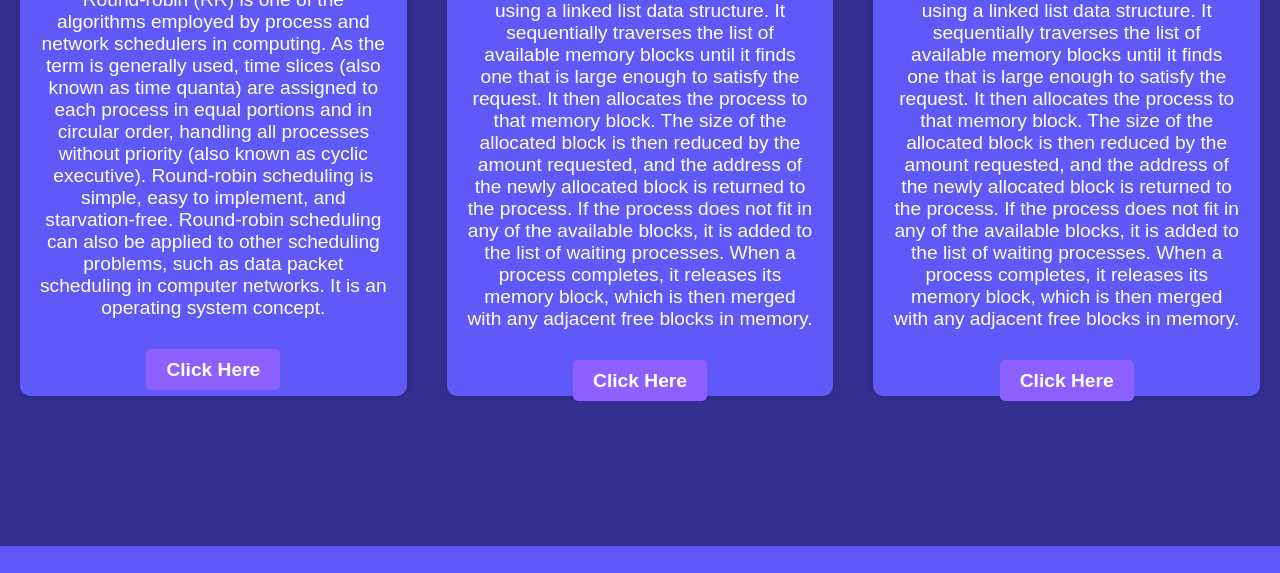
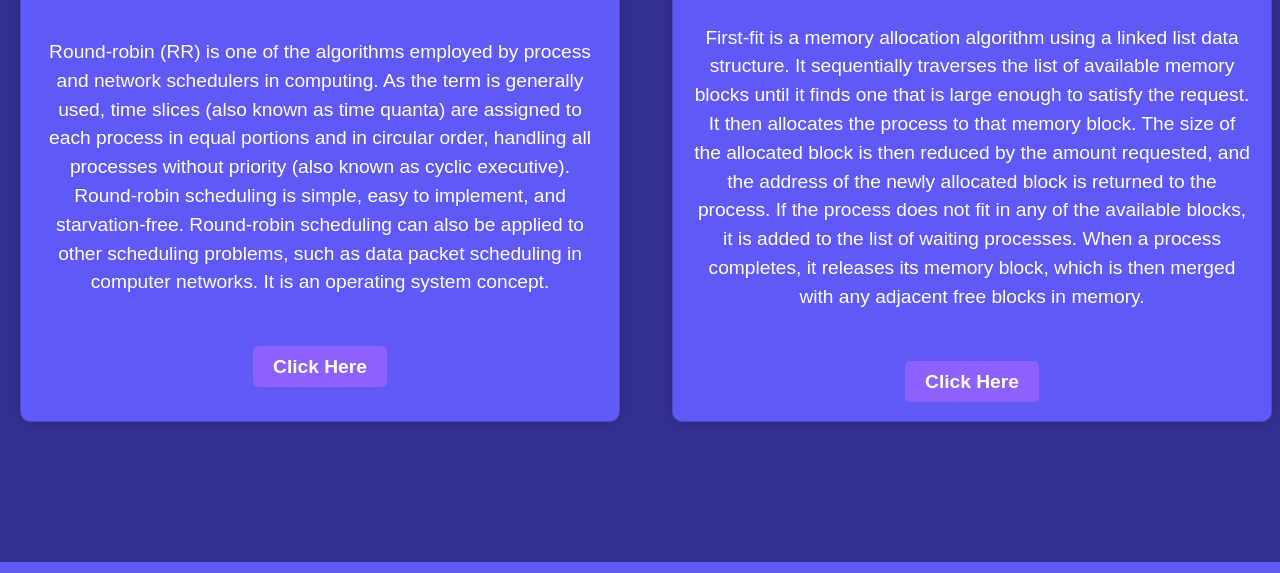
Before and after one commit to NabeelSohail-30/OS-Lab-Project, a plain HTML site: page index.html in a window 1280 px wide. Shown: the part 336-909 px from the top of the page. Drawn offline with nearby package versions, Linux system fonts and the light colour scheme.

Commit message:
starting worst fit

```diff
--- a/index.html
+++ b/index.html
@@ -6,6 +6,8 @@
     <meta name="viewport" content="width=device-width, initial-scale=1.0">
     <title>OS Lab Project</title>
     <link rel="stylesheet" href="https://use.fontawesome.com/releases/v5.15.4/css/all.css">
+    <link href="https://cdn.jsdelivr.net/npm/bootstrap@5.2.0/dist/css/bootstrap.min.css" rel="stylesheet"
+        integrity="sha384-gH2yIJqKdNHPEq0n4Mqa/HGKIhSkIHeL5AyhkYV8i59U5AR6csBvApHHNl/vI1Bx" crossorigin="anonymous">
     <link rel="stylesheet" href="style.css">
 </head>
 
@@ -24,47 +26,106 @@
     </header>
 
     <div class="main-container">
+        <div class="">
+            <div class="row">
+                <div class="col-6">
                     <div class="card">
                         <div class="card-title">Round Robbin</div>
                         <div class="card-text">
-                <p>Round-robin (RR) is one of the algorithms employed by process and network schedulers in computing. As
-                    the term is generally used, time slices (also known as time quanta) are assigned to each process in
-                    equal portions and in circular order, handling all processes without priority (also known as cyclic
-                    executive). Round-robin scheduling is simple, easy to implement, and starvation-free. Round-robin
-                    scheduling can also be applied to other scheduling problems, such as data packet scheduling in
+                            <p>Round-robin (RR) is one of the algorithms employed by process and network schedulers in
+                                computing. As
+                                the term is generally used, time slices (also known as time quanta) are assigned to each
+                                process in
+                                equal portions and in circular order, handling all processes without priority (also
+                                known as
+                                cyclic
+                                executive). Round-robin scheduling is simple, easy to implement, and starvation-free.
+                                Round-robin
+                                scheduling can also be applied to other scheduling problems, such as data packet
+                                scheduling
+                                in
                                 computer networks. It is an operating system concept.</p>
                         </div>
                         <div class="card-btn"><a href="round.html">Click Here</a></div>
                     </div>
-
+                </div>
+                <div class="col-6">
                     <div class="card">
                         <div class="card-title">First Fit</div>
                         <div class="card-text">
-                <p>First-fit is a memory allocation algorithm using a linked list data structure. It sequentially
-                    traverses the list of available memory blocks until it finds one that is large enough to satisfy
-                    the request. It then allocates the process to that memory block. The size of the allocated block is
-                    then reduced by the amount requested, and the address of the newly allocated block is returned to
-                    the process. If the process does not fit in any of the available blocks, it is added to the list of
-                    waiting processes. When a process completes, it releases its memory block, which is then merged
+                            <p>First-fit is a memory allocation algorithm using a linked list data structure. It
+                                sequentially
+                                traverses the list of available memory blocks until it finds one that is large enough to
+                                satisfy
+                                the request. It then allocates the process to that memory block. The size of the
+                                allocated
+                                block is
+                                then reduced by the amount requested, and the address of the newly allocated block is
+                                returned to
+                                the process. If the process does not fit in any of the available blocks, it is added to
+                                the
+                                list of
+                                waiting processes. When a process completes, it releases its memory block, which is then
+                                merged
                                 with any adjacent free blocks in memory.</p>
                         </div>
                         <div class="card-btn"><a href="first.html">Click Here</a></div>
                     </div>
+                </div>
+            </div>
 
+            <!-- <div class="row">
+                <div class="col-6">
                     <div class="card">
                         <div class="card-title">Best Fit</div>
                         <div class="card-text">
                             <p>
-                    Best-fit is a memory allocation algorithm using a linked list data structure. It sequentially
-                    traverses the list of available memory blocks until it finds one that is large enough to satisfy
-                    the request. It then allocates the process to that memory block. The size of the allocated block is
-                    then reduced by the amount requested, and the address of the newly allocated block is returned to
-                    the process. If the process does not fit in any of the available blocks, it is added to the list of
-                    waiting processes. When a process completes, it releases its memory block, which is then merged
+                                Best-fit is a memory allocation algorithm using a linked list data structure. It
+                                sequentially
+                                traverses the list of available memory blocks until it finds one that is large enough to
+                                satisfy
+                                the request. It then allocates the process to that memory block. The size of the
+                                allocated
+                                block is
+                                then reduced by the amount requested, and the address of the newly allocated block is
+                                returned to
+                                the process. If the process does not fit in any of the available blocks, it is added to
+                                the
+                                list of
+                                waiting processes. When a process completes, it releases its memory block, which is then
+                                merged
                                 with any adjacent free blocks in memory.
                             </p>
                         </div>
                         <div class="card-btn"><a href="best.html">Click Here</a></div>
+                    </div>
+                </div>
+                <div class="col-6">
+                    <div class="card">
+                        <div class="card-title">Worst Fit</div>
+                        <div class="card-text">
+                            <p>
+                                Worst-fit is a memory allocation algorithm using a linked list data structure. It
+                                sequentially
+                                traverses the list of available memory blocks until it finds one that is large enough to
+                                satisfy
+                                the request. It then allocates the process to that memory block. The size of the
+                                allocated
+                                block is
+                                then reduced by the amount requested, and the address of the newly allocated block is
+                                returned to
+                                the process. If the process does not fit in any of the available blocks, it is added to
+                                the
+                                list of
+                                waiting processes. When a process completes, it releases its memory block, which is then
+                                merged
+                                with any adjacent free blocks in memory.
+                            </p>
+                        </div>
+                        <div class="card-btn"><a href="best.html">Click Here</a></div>
+                    </div>
+                </div>
+            </div> -->
         </div>
     </div>
 
--- a/style.css
+++ b/style.css
@@ -93,8 +93,8 @@ header nav ul li a:hover {
     margin: 0px 20px;
     padding: 20px;
     box-shadow: 0 0 10px rgba(0, 0, 0, 0.2);
-    width: 480px;
-    height: 500px;
+    width: 600px;
+    height: 520px;
     display: flex;
     flex-direction: column;
     align-items: center;
@@ -126,6 +126,7 @@ header nav ul li a:hover {
     font-size: 1.2rem;
     font-weight: bold;
     cursor: pointer;
+    margin: 20px auto;
     transition: all 0.3s ease-in-out;
 }
 
```
Lines whose indentation alone changed are shown as unchanged.
